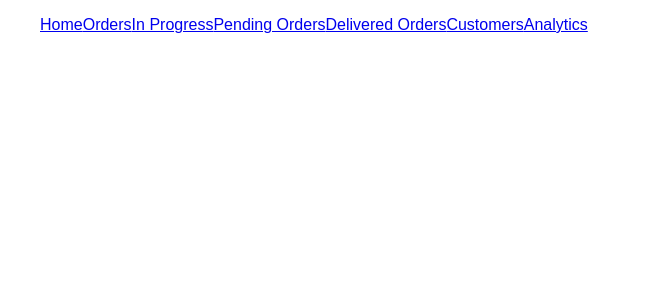
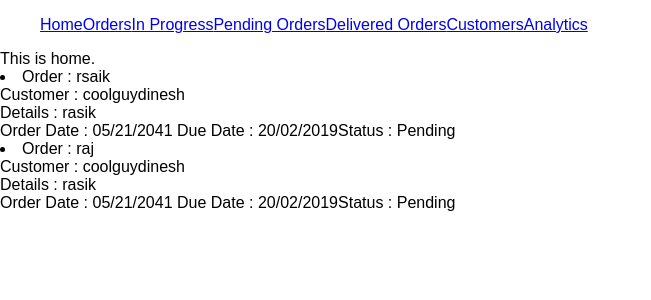
Before and after one commit to rasikraj01/mybiz, a React (Create React App) app: page /home in a window 1280 px wide. Shown: the top 300 px of the page, without its empty margins (0-651 px from the left). Built offline with nearby package versions, Linux system fonts and the light colour scheme.

Commit message:
home page && add order

```diff
--- a/src/App.js
+++ b/src/App.js
@@ -3,7 +3,7 @@ import {BrowserRouter, Route} from 'react-router-dom';
 
 import Header from './components/header.js';
 import Home from './components/home.js';
-import AddOrders from './components/addOrders.js';
+import AddOrder from './components/addOrder.js';
 import InProgressOrders from './components/inProgressOrders.js';
 import PendingOrders from './components/pendingOrders.js';
 import DeliveredOrders from './components/deliveredOrders.js';
@@ -27,8 +27,8 @@ class App extends Component {
       <BrowserRouter>
            <div className="App">
               <Header/>
-              <Route exact path='/' component={Home}/>
-              <Route exact path='/addorders/' component={AddOrders}/>
+              <Route exact path='/home/' component={Home}/>
+              <Route exact path='/addorders/' render={(props) => <AddOrder something="oonr"/>}/>
               <Route exact path='/inprogress/' component={InProgressOrders}/>
               <Route exact path='/pending/' component={PendingOrders}/>
               <Route exact path='/delivered/' component={DeliveredOrders}/>
--- /dev/null
+++ b/src/components/addOrder.js
@@ -0,0 +1,42 @@
+import React, { Component } from 'react';
+
+class addOrders extends Component {
+   constructor(){
+      super();
+
+      this.state = {
+            orderName: '',
+            customerName: '',
+            Description: '',
+            dueDate: '',
+            orderDate: ''
+      }
+   }
+   handleInputChange = (e) => {
+      console.log(e.target.value);
+      this.setState({ [e.target.name]: e.target.value });
+   }
+   handleFormSubmit = (e) => {
+      e.preventDefault();
+      let date =  new Date();
+      this.setState({
+         customerName: 'Mast Aadmi',
+         orderDate : date
+      })
+      console.log(this.state);
+   }
+  render() {
+    return (
+      <div>
+         <form onSubmit={this.handleFormSubmit}>
+            <input type="text" placeholder="Name" name="orderName" onChange={this.handleInputChange}/>
+            <input type="text" placeholder="Description" name="Description" onChange={this.handleInputChange}/>
+            <input type="date" placeholder="DueDate" name="dueDate" onChange={this.handleInputChange}/>
+            <input type="submit"/>
+         </form>
+      </div>
+    );
+  }
+}
+
+export default addOrders;
--- a/src/components/addOrders.js
+++ /dev/null
@@ -1,13 +0,0 @@
-import React, { Component } from 'react';
-
-class addOrders extends Component {
-  render() {
-    return (
-      <div>
-         MAin
-      </div>
-    );
-  }
-}
-
-export default addOrders;
--- a/src/components/home.js
+++ b/src/components/home.js
@@ -1,10 +1,46 @@
 import React, { Component } from 'react';
 
 class Home extends Component {
+   constructor(){
+      super();
+      this.state = {
+         orders:[
+            {
+               orderName: 'rsaik',
+               customerName: 'coolguydinesh',
+               Description: 'rasik',
+               dueDate: '20/02/2019',
+               orderDate: '05/21/2041',
+               status: 'Pending'
+            },
+            {
+               orderName: 'raj',
+               customerName: 'coolguydinesh',
+               Description: 'rasik',
+               dueDate: '20/02/2019',
+               orderDate: '05/21/2041',
+               status: 'Pending'
+            }
+         ]
+      }
+   }
+   componentDidMount(){
+      console.log(this.state.orders);
+   }
   render() {
+    let orders ;
     return (
       <div>
-         Home
+         This is home.
+         {this.state.orders.map((data, index) => (
+            <li key={index}>
+               Order : {data.orderName}<br/>
+               Customer : {data.customerName}<br/>
+               Details : {data.Description}<br/>
+               Order Date : {data.orderDate} Due Date : {data.dueDate}
+               Status : {data.status}
+            </li>
+         ))}
       </div>
     );
   }
```
